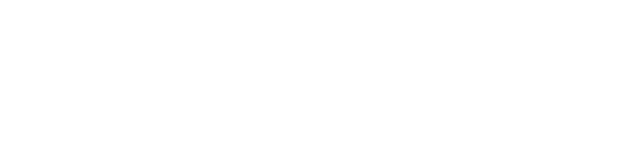
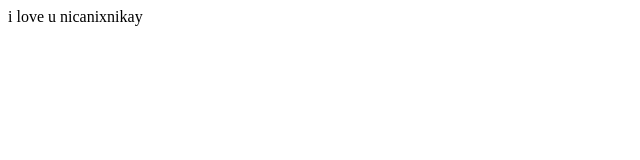
Before and after one commit to mmicszai/mikamicsmikai, a plain HTML site: page index.html in a window 1280 px wide. Shown: the whole page, without its empty margins (0-640 px from the left). Drawn offline with Linux system fonts and the light colour scheme.

Commit message:
Update index.html

```diff
--- a/index.html
+++ b/index.html
@@ -11,6 +11,6 @@
                 <link rel="icon" href="icon.png" type="image/gif>
         </head>
         <body>
-                  <!-- Place content here -->
+                  i love u nicanixnikay
         </body>
 </html>
```
